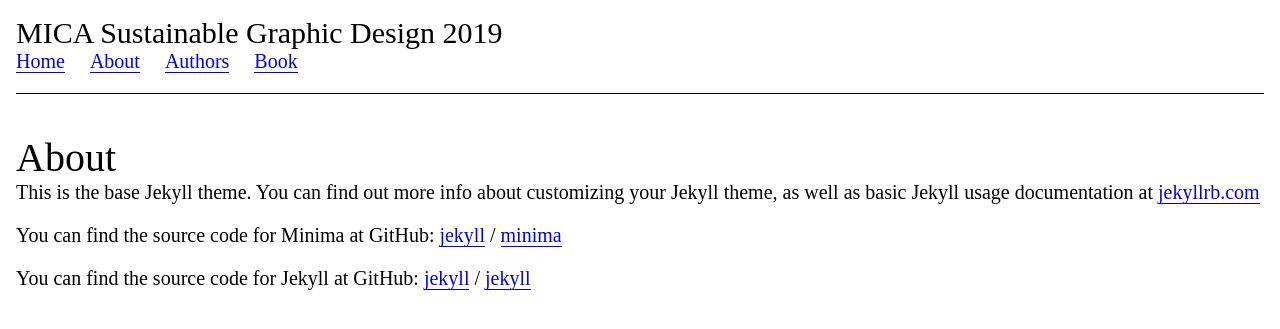
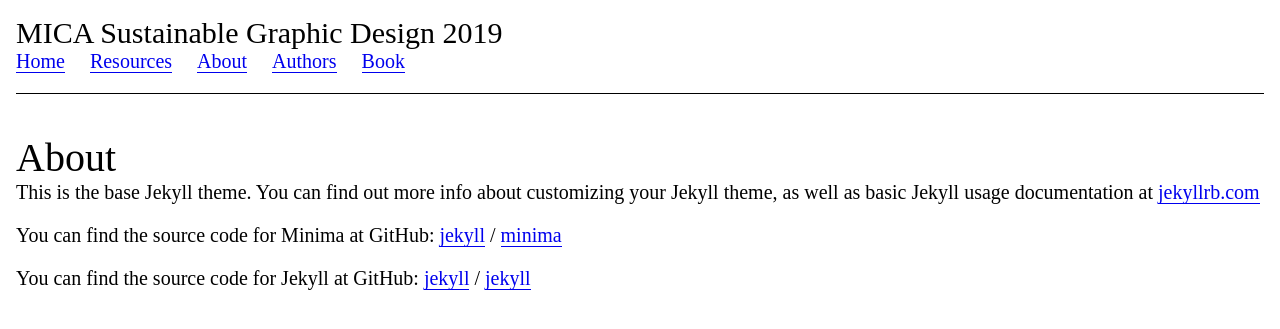
Before and after one commit to gd314-sgd/publication, a Jekyll site: the page built from about.md, in a window 1280 px wide. Shown: the top 329 px of the page. Built offline with Jekyll 4.4.1, drawn with Linux system fonts in a browser that asks for light colours.

Commit message:
Adding resources page and adding it to the nav

```diff
--- a/_data/navigation.yml
+++ b/_data/navigation.yml
@@ -1,5 +1,7 @@
 - name: Home
   url: /
+- name: Resources
+  url: /resources
 - name: About
   url: /about
 - name: Authors
```
Also changed, not shown: resources.md (added).
